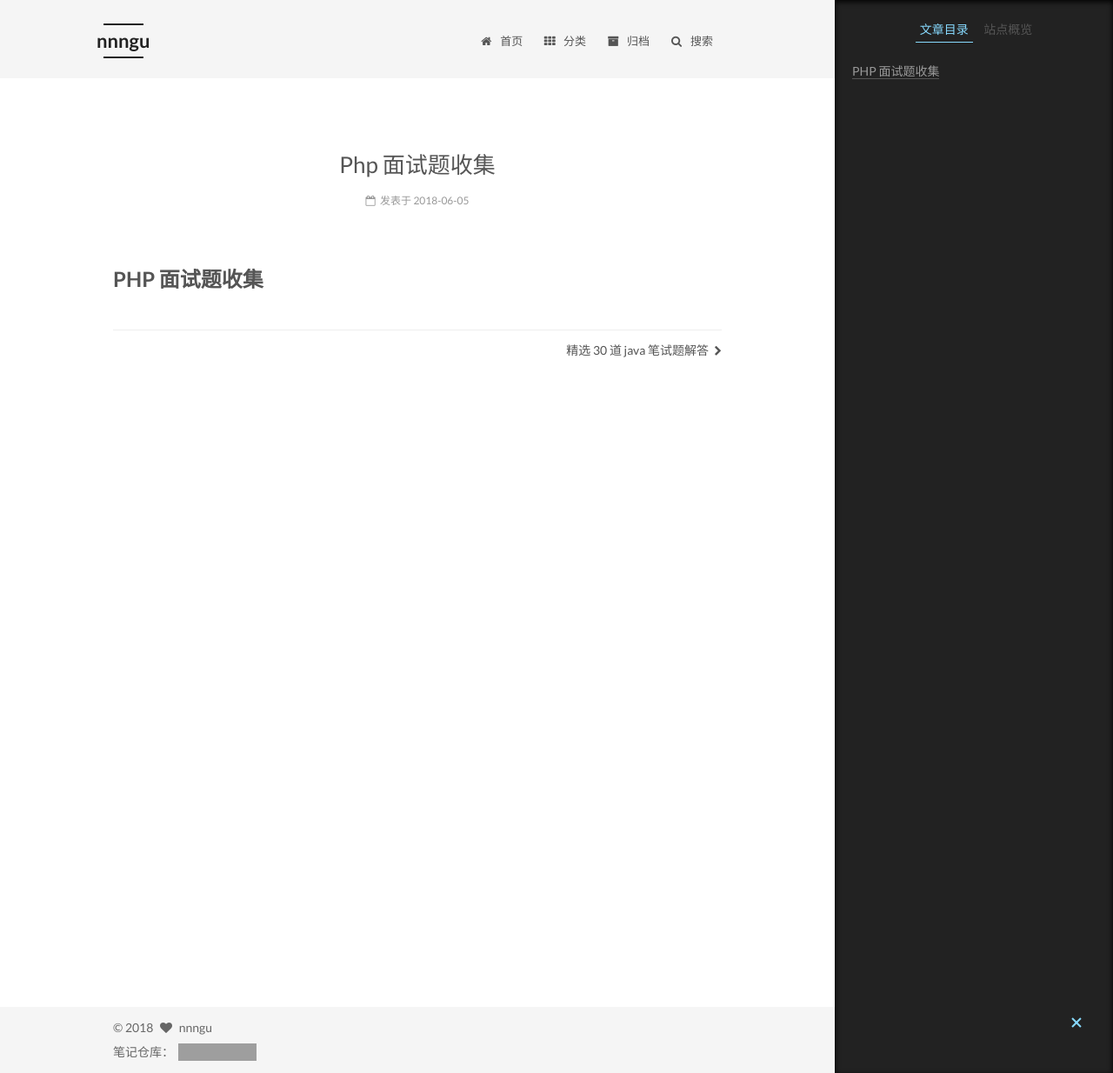
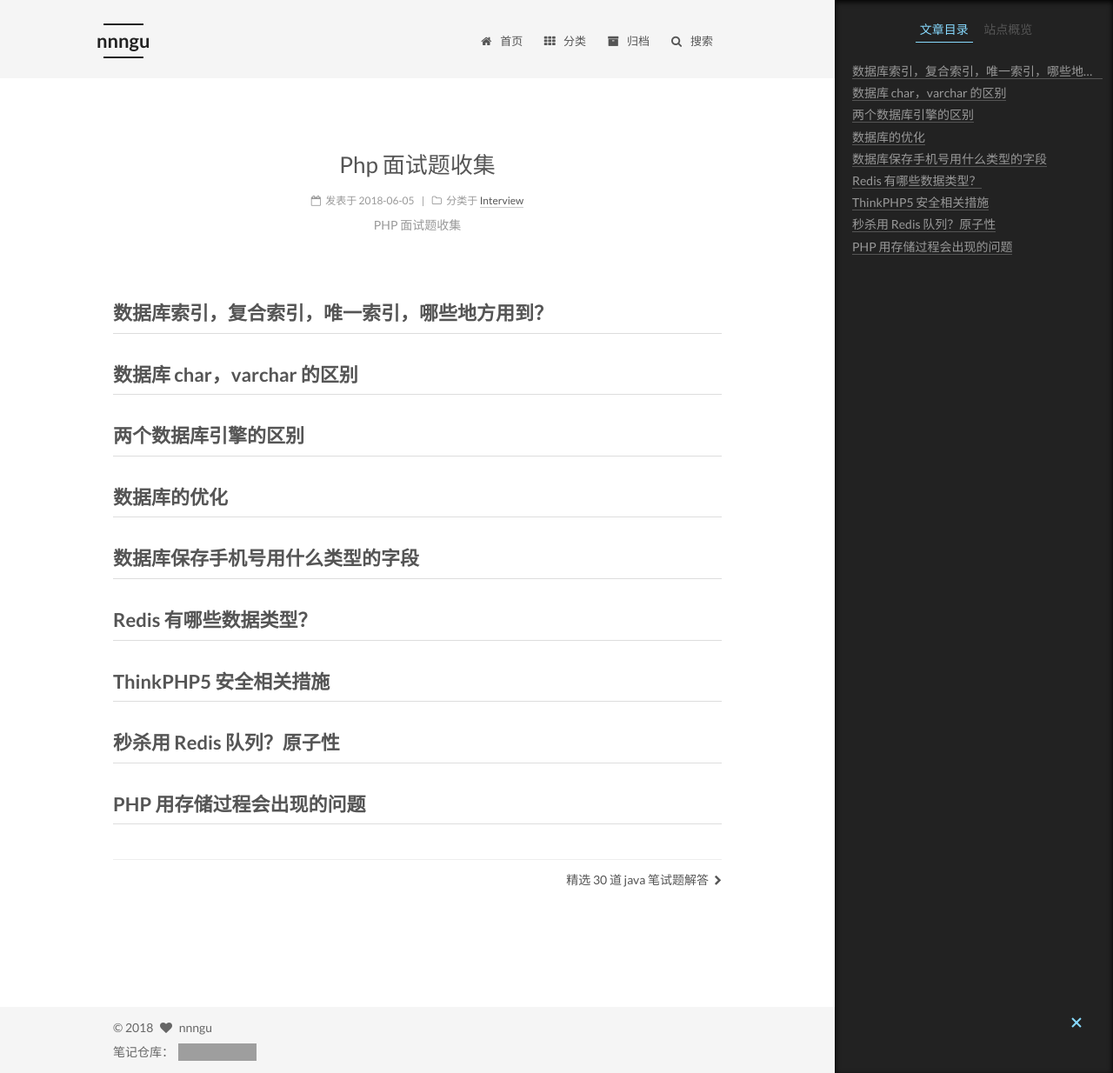
Before and after one commit to nnngu/LearningNotes, a Jekyll site: the page built from _posts/2018-06-05-PHP 面试题收集.md, in a window 1280 px wide and 1234 px high. Shown: the whole window at 87% size. Built offline with Jekyll 4.4.1, drawn with Linux system fonts in a browser that asks for light colours; grey boxes are pictures that could not be loaded.

Commit message:
修改文件: _posts/2018-06-05-PHP 面试题收集.md

```diff
--- a/_posts/2018-06-05-PHP 面试题收集.md
+++ b/_posts/2018-06-05-PHP 面试题收集.md
@@ -1 +1,22 @@
-# PHP 面试题收集
+---
+categories: Interview
+description: PHP 面试题收集
+---
+
+## 数据库索引，复合索引，唯一索引，哪些地方用到？
+
+##  数据库 char，varchar 的区别
+
+## 两个数据库引擎的区别
+
+## 数据库的优化
+
+## 数据库保存手机号用什么类型的字段
+
+## Redis 有哪些数据类型？
+
+## ThinkPHP5 安全相关措施
+
+## 秒杀用 Redis 队列？原子性
+
+## PHP 用存储过程会出现的问题
```
